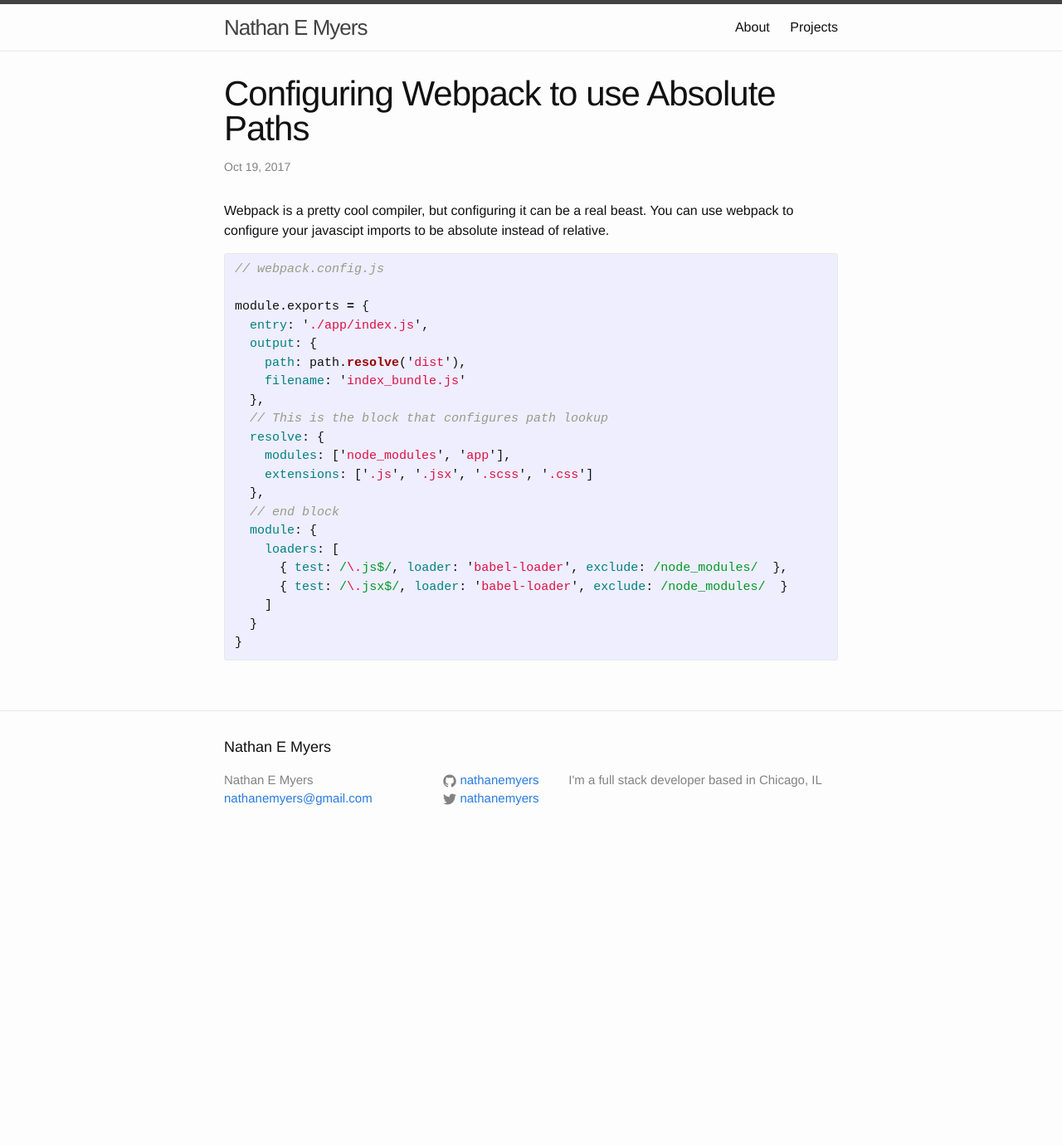
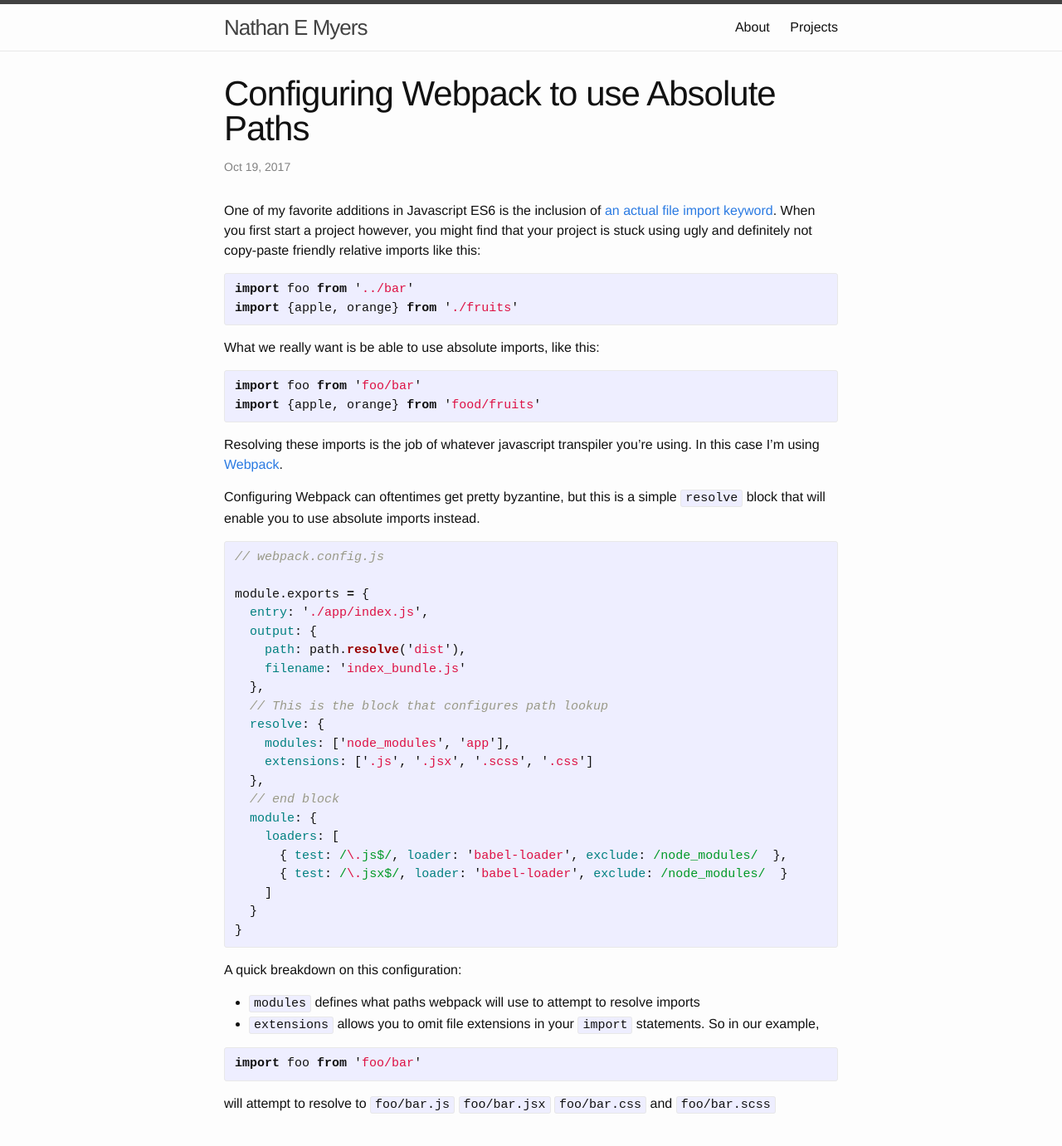
Before and after one commit to nathanemyers/crispy-invention, a Jekyll site: the page built from _posts/2017-10-19-configure-webpack-import-paths.md, in a window 1280 px wide and 1400 px high. Shown: the top 1381 px of the window at 83% size. Built offline with Jekyll 4.4.1, drawn with Linux system fonts in a browser that asks for light colours.

Commit message:
fixing up post

```diff
--- a/_posts/2017-10-19-configure-webpack-import-paths.md
+++ b/_posts/2017-10-19-configure-webpack-import-paths.md
@@ -6,7 +6,23 @@
 published: true
 ---
 
-Webpack is a pretty cool compiler, but configuring it can be a real beast. You can use webpack to configure your javascipt imports to be absolute instead of relative.
+One of my favorite additions in Javascript ES6 is the inclusion of [an actual file import keyword](https://developer.mozilla.org/en-US/docs/Web/JavaScript/Reference/Statements/import). When you first start a project however, you might find that your project is stuck using ugly and definitely not copy-paste friendly relative imports like this:
+
+{% highlight javascript %}
+import foo from '../bar'
+import {apple, orange} from './fruits'
+{% endhighlight %}
+
+What we really want is be able to use absolute imports, like this:
+
+{% highlight javascript %}
+import foo from 'foo/bar'
+import {apple, orange} from 'food/fruits'
+{% endhighlight %}
+
+Resolving these imports is the job of whatever javascript transpiler you're using. In this case I'm using [Webpack](https://webpack.js.org/configuration/resolve/).
+
+Configuring Webpack can oftentimes get pretty byzantine, but this is a simple `resolve` block that will enable you to use absolute imports instead.
 
 {% highlight javascript %}
 // webpack.config.js
@@ -31,3 +47,11 @@
   }
 }
 {% endhighlight %}
+
+A quick breakdown on this configuration:
+ - `modules` defines what paths webpack will use to attempt to resolve imports
+ - `extensions` allows you to omit file extensions in your `import` statements. So in our example,
+{% highlight javascript %}
+import foo from 'foo/bar'
+{% endhighlight %}
+will attempt to resolve to `foo/bar.js` `foo/bar.jsx` `foo/bar.css` and `foo/bar.scss`
```
